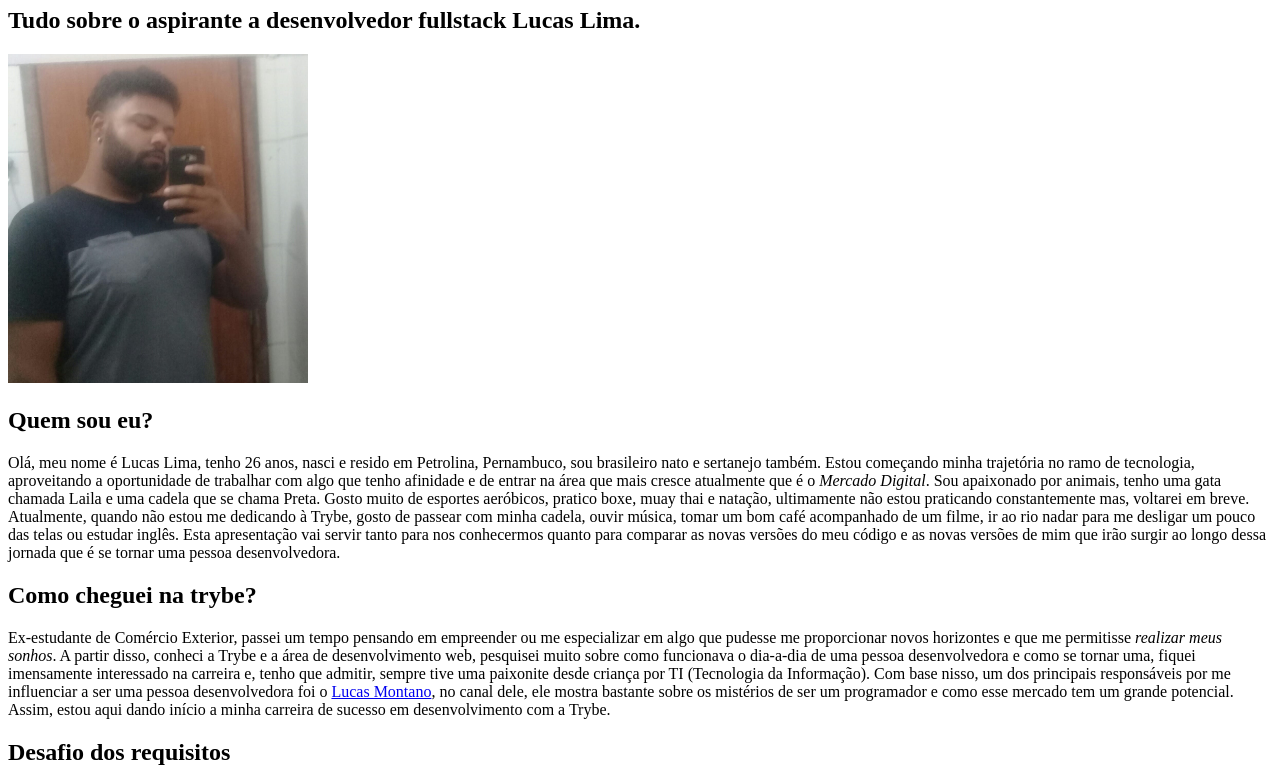
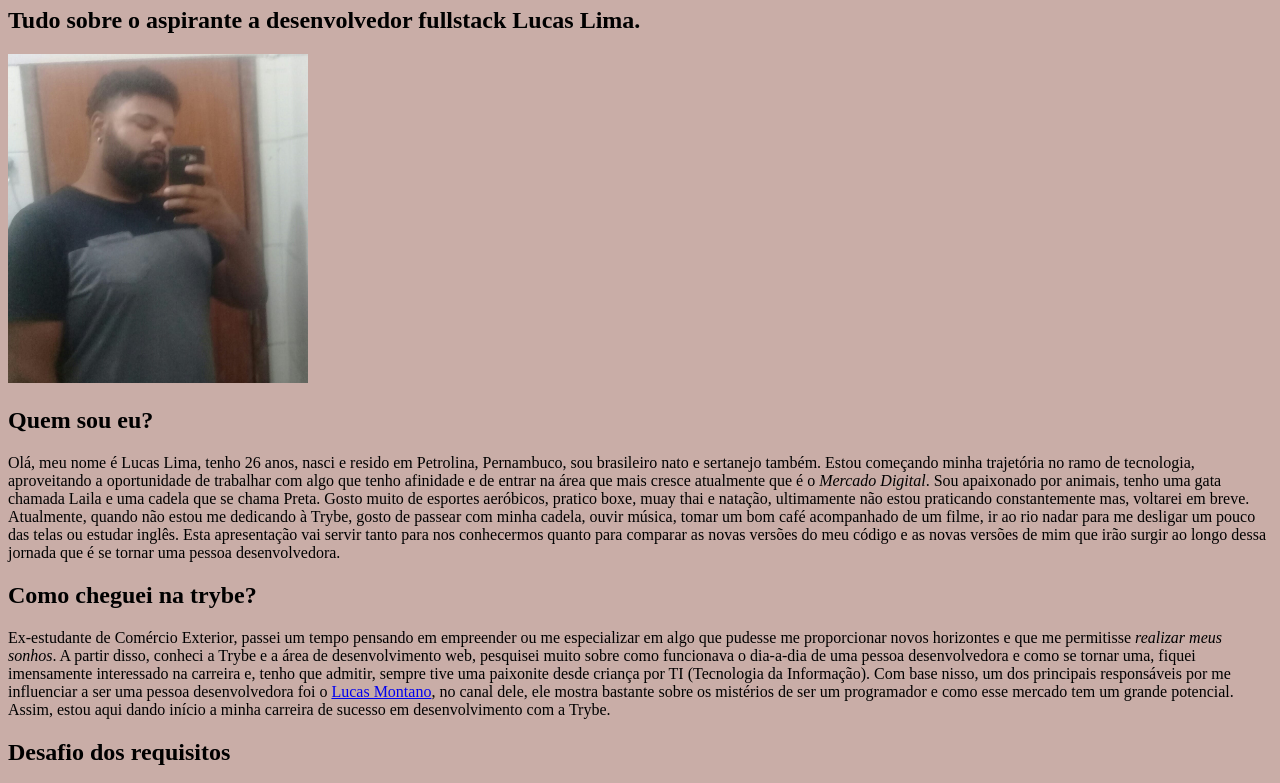
Before and after one commit to LucasLimaPE/portfolio-web, a plain HTML site: page index.html in a window 1280 px wide. Shown: the part 73-856 px from the top of the page. Drawn offline with Linux system fonts and the light colour scheme.

Commit message:
Adiciona cor de background.

```diff
--- a/index.html
+++ b/index.html
@@ -3,6 +3,11 @@
 <head>
     <meta charset="UTF-8">
     <title>Primeiro exercício de criação de portfólio web</title>
+    <style>
+    body {
+        background-color: #c9ada7;
+    }
+    </style>
 </head>
 <body>
     <h1 id="title">Olá, vamos nos conhecer?</h1>
```
